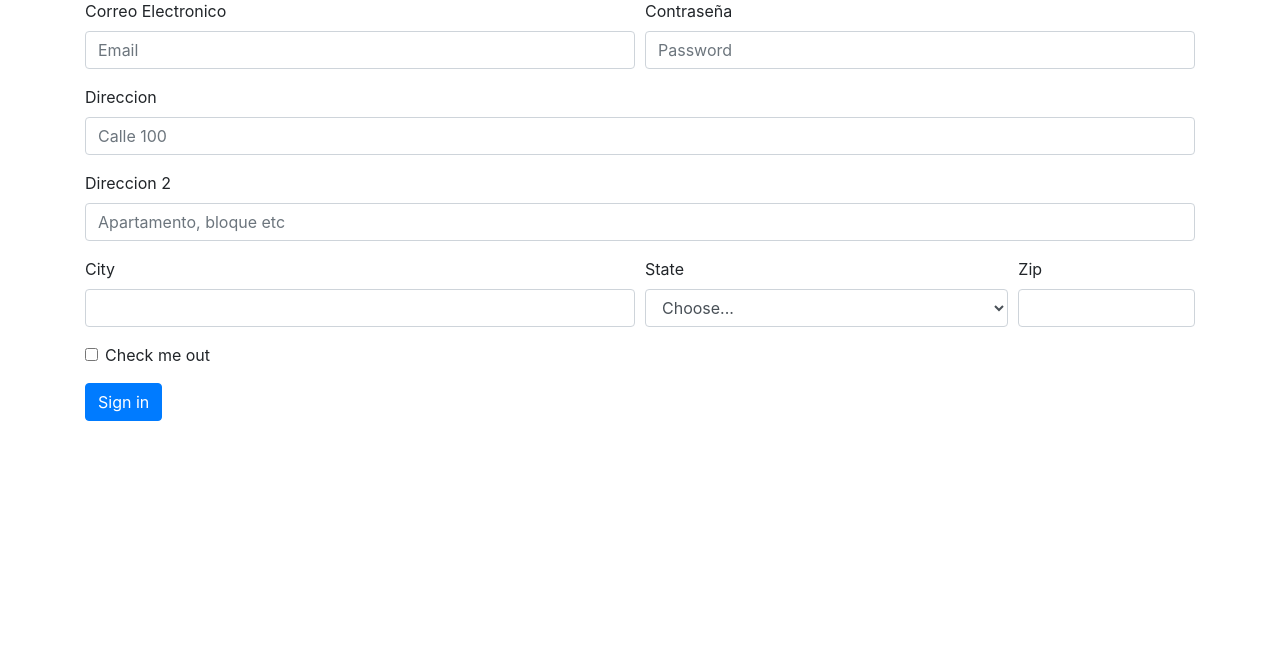
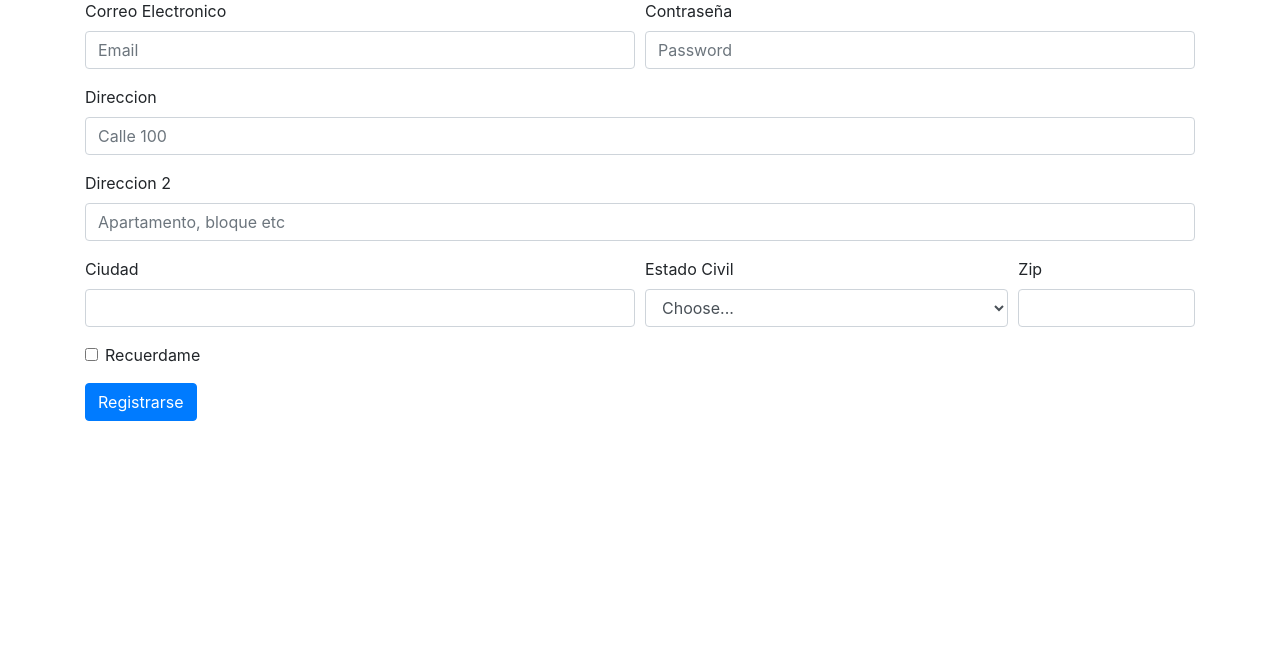
Before and after one commit to Poli-Integracion-Continua/laborico, a PHP site: page /registro.php in a window 1280 px wide. Shown: the part 73-734 px from the top of the page. Run offline with PHP 8.4, Linux system fonts and the light colour scheme.

Commit message:
Se cambian labels de formulario de registro pruena jenkins

```diff
--- a/registro.php
+++ b/registro.php
@@ -24,11 +24,11 @@
   </div>
   <div class="form-row">
     <div class="form-group col-md-6">
-      <label for="inputCity">City</label>
+      <label for="inputCity">Ciudad</label>
       <input type="text" class="form-control" id="inputCity">
     </div>
     <div class="form-group col-md-4">
-      <label for="inputState">State</label>
+      <label for="inputState">Estado Civil</label>
       <select id="inputState" class="form-control">
         <option selected>Choose...</option>
         <option>...</option>
@@ -43,11 +43,11 @@
     <div class="form-check">
       <input class="form-check-input" type="checkbox" id="gridCheck">
       <label class="form-check-label" for="gridCheck">
-        Check me out
+        Recuerdame
       </label>
     </div>
   </div>
-  <button type="submit" class="btn btn-primary">Sign in</button>
+  <button type="submit" class="btn btn-primary">Registrarse</button>
 </form>
 </div>
 
```
